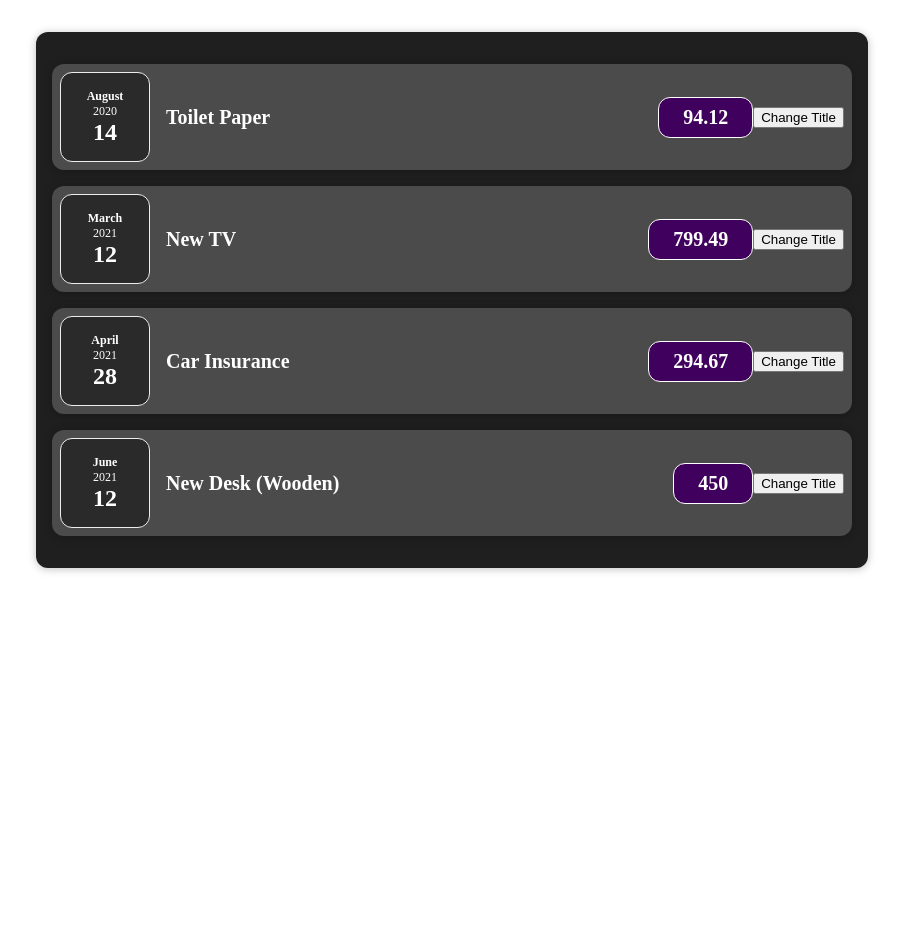
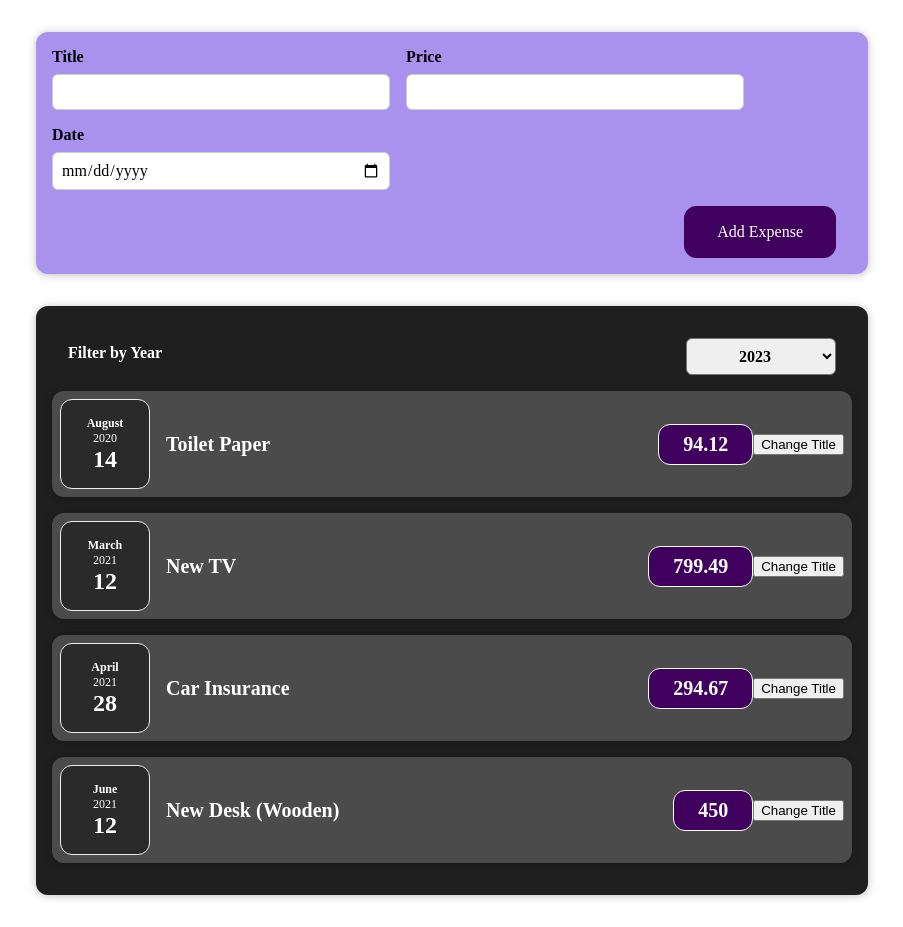
Before and after one commit to rajanchaudhari08/individual-expenditure-management, a React (Vite) app: page / in a window 1280 px wide. Shown: the whole page, without its empty margins (188-1091 px from the left). Before the commit the page ends 800 px from the top, so only its background shows below. Built offline with nearby package versions, Linux system fonts and the light colour scheme.

Commit message:
Updating state that depends on previous state. Listening to User Inputs and Handling Form Submissions. Lifting State Up from Child-to-Parent Component using properties.

```diff
--- a/src/App.jsx
+++ b/src/App.jsx
@@ -1,4 +1,6 @@
 import ExpenseListing from "./components/FunctionalDeployment/ExpenseListing";
+import InputExpense from "./components/UserInteraction/InputExpense";
+
 const App = () => {
   const expenseList = [
     {
@@ -26,8 +28,15 @@ const App = () => {
       date: new Date(2021, 5, 12),
     },
   ];
+
+  const saveExpenseDataHandler = (expenseObjectValue) => {
+    // console.log("Inclusion in App.jsx");
+    console.log(expenseObjectValue);
+  };
+
   return (
     <div>
+      <InputExpense onSaveExpenseData={saveExpenseDataHandler} />
       <ExpenseListing expenseItem={expenseList} />
     </div>
   );
@@ -36,6 +45,6 @@ const App = () => {
     "div", React.createElement(ExpenseListing, { expenseItem: expenseList })
   );
   */
-}
+};
 
 export default App;
--- a/src/components/FunctionalDeployment/ExpenseListing.jsx
+++ b/src/components/FunctionalDeployment/ExpenseListing.jsx
@@ -1,10 +1,22 @@
+import { useState } from "react";
 import ExpenditureListing from "../FunctionalDeployment/ExpenditureListing";
 import "../FunctionalDeployment/ExpenseListing.css";
 import CardContainer from "../UserInterface/CardContainer";
+import FilterExpense from "./FilterExpense";
 
 const ExpenseListing = (properties) => {
+  const [filterbyYear, setFilterbyYear] = useState("2023");
+  const filterChangeHandler = (selectedYear) => {
+    setFilterbyYear(selectedYear);
+    // console.log(selectedYear);
+  };
+
   return (
     <CardContainer className="expenses">
+      <FilterExpense
+        selected={filterbyYear}
+        onChangeFilter={filterChangeHandler}
+      />
       <ExpenditureListing
         title={properties.expenseItem[0].title}
         price={properties.expenseItem[0].price}
--- /dev/null
+++ b/src/components/FunctionalDeployment/FilterExpense.css
@@ -0,0 +1,24 @@
+.expenses-filter {
+  color: white;
+  padding: 0 1rem;
+}
+
+.expenses-filter__control {
+  display: flex;
+  width: 100%;
+  align-items: center;
+  justify-content: space-between;
+  margin: 1rem 0;
+}
+
+.expenses-filter label {
+  font-weight: bold;
+  margin-bottom: 0.5rem;
+}
+
+.expenses-filter select {
+  font: inherit;
+  padding: 0.5rem 3rem;
+  font-weight: bold;
+  border-radius: 6px;
+}
--- /dev/null
+++ b/src/components/FunctionalDeployment/FilterExpense.jsx
@@ -0,0 +1,20 @@
+import "../FunctionalDeployment/FilterExpense.css";
+const FilterExpense = (properties) => {
+  const dropdownChangeHandler = (event) => {
+    properties.onChangeFilter(event.target.value);
+  };
+  return (
+    <div className="expenses-filter">
+      <div className="expenses-filter__control">
+        <label>Filter by Year</label>
+        <select value={properties.selected} onChange={dropdownChangeHandler}>
+          <option value="2023">2023</option>
+          <option value="2022">2022</option>
+          <option value="2021">2021</option>
+          <option value="2020">2020</option>
+        </select>
+      </div>
+    </div>
+  );
+};
+export default FilterExpense;
--- /dev/null
+++ b/src/components/UserInteraction/InputExpense.css
@@ -0,0 +1,38 @@
+.input-expense {
+  background-color: #a892ee;
+  padding: 1rem;
+  margin: 2rem auto;
+  width: 50rem;
+  max-width: 95%;
+  border-radius: 12px;
+  text-align: center;
+  box-shadow: 0 1px 8px rgba(0, 0, 0, 0.25);
+}
+
+.input-expense button {
+  font: inherit;
+  cursor: pointer;
+  padding: 1rem 2rem;
+  border: 1px solid #40005d;
+  background-color: #40005d;
+  color: white;
+  border-radius: 12px;
+  margin-right: 1rem;
+}
+
+.input-expense button:hover,
+.input-expense button:active {
+  background-color: #510674;
+  border-color: #510674;
+}
+
+.input-expense button.alternative {
+  color: #220131;
+  border-color: transparent;
+  background-color: transparent;
+}
+
+.input-expense button.alternative:hover,
+.input-expense button.alternative:active {
+  background-color: #ddb3f8;
+}
--- /dev/null
+++ b/src/components/UserInteraction/InputExpense.jsx
@@ -0,0 +1,20 @@
+import "../UserInteraction/InputExpense.css";
+import InputFormExpense from "../UserInteraction/InputFormExpense";
+
+const InputExpense = (properties) => {
+  const updateExpenseDataHandler = (inputExpenseData) => {
+    const expenseData = {
+      id: Math.random().toString(),
+      ...inputExpenseData,
+    };
+    // console.log(expenseData);
+    properties.onSaveExpenseData(expenseData);
+  };
+  return (
+    <div className="input-expense">
+      <InputFormExpense onUpdateExpenseData={updateExpenseDataHandler} />
+    </div>
+  );
+};
+
+export default InputExpense;
--- /dev/null
+++ b/src/components/UserInteraction/InputFormExpense.css
@@ -0,0 +1,26 @@
+.input-expense__controls {
+  display: flex;
+  flex-wrap: wrap;
+  gap: 1rem;
+  margin-bottom: 1rem;
+  text-align: left;
+}
+
+.input-expense__control label {
+  font-weight: bold;
+  margin-bottom: 0.5rem;
+  display: block;
+}
+
+.input-expense__control input {
+  font: inherit;
+  padding: 0.5rem;
+  border-radius: 6px;
+  border: 1px solid #ccc;
+  width: 20rem;
+  max-width: 100%;
+}
+
+.input-expense__actions {
+  text-align: right;
+}
--- /dev/null
+++ b/src/components/UserInteraction/InputFormExpense.jsx
@@ -0,0 +1,130 @@
+import "../UserInteraction/InputFormExpense.css";
+import { useState } from "react";
+
+const InputFormExpense = (properties) => {
+  const [inputText, setInputText] = useState("");
+  const [inputNumber, setInputNumber] = useState(null);
+  const [inputDate, setInputDate] = useState("");
+
+  /* For reference */
+  /*
+  const [userInput, setUserInput] = useState({
+    inputText: "",
+    inputNumber: null,
+    inputDate: "",
+  });
+  */
+
+  const titleChangeHandler = (event) => {
+    setInputText(event.target.value);
+    // console.log("Title changed");
+
+    /* For reference */
+    /*
+    setUserInput({
+      inputText: event.target.value,
+      ...userInput,
+    });
+    */
+    /*
+    setUserInput((previousState) => {
+      return {
+        ...previousState,
+        inputText: event.target.value,
+      };
+    });
+    */
+  };
+
+  const numberChangeHandler = (event) => {
+    setInputNumber(event.target.value);
+    // console.log(event);
+
+    /* For reference */
+    /*
+    setUserInput({
+      inputNumber: event.target.value,
+      ...userInput,
+    });
+    */
+    /*
+    setUserInput((previousState) => {
+      return {
+        ...previousState,
+        inputNumber: event.target.value,
+      };
+    });
+    */
+  };
+
+  const dateChangeHandler = (event) => {
+    setInputDate(event.target.value);
+    // console.log(event.target.value);
+    /*
+    setUserInput({
+      inputDate: event.target.value,
+      ...userInput,
+    });
+    */
+    /*
+    setUserInput((previousState) => {
+      return {
+        ...previousState,
+        inputDate: event.target.value,
+      };
+    });
+    */
+  };
+  const submitHandler = (event) => {
+    event.preventDefault();
+
+    const expenseData = {
+      title: inputText,
+      price: inputNumber,
+      date: new Date(inputDate),
+    };
+
+    console.log(expenseData);
+    properties.onUpdateExpenseData(expenseData);
+
+    setInputText("");
+    setInputNumber("");
+    setInputDate("");
+  };
+
+  return (
+    <form onSubmit={submitHandler}>
+      <div className="input-expense__controls">
+        <div className="input-expense__control">
+          <label>Title</label>
+          <input type="text" value={inputText} onChange={titleChangeHandler} />
+        </div>
+        <div className="input-expense__control">
+          <label>Price</label>
+          <input
+            type="number"
+            value={inputNumber}
+            min="0.01"
+            step="0.01"
+            onChange={numberChangeHandler}
+          />
+        </div>
+        <div className="input-expense__control">
+          <label>Date</label>
+          <input
+            type="date"
+            value={inputDate}
+            min="2019-01-01"
+            max="2023-12-31"
+            onChange={dateChangeHandler}
+          />
+        </div>
+      </div>
+      <div className="input-expense__actions">
+        <button type="submit">Add Expense</button>
+      </div>
+    </form>
+  );
+};
+
+export default InputFormExpense;
```
